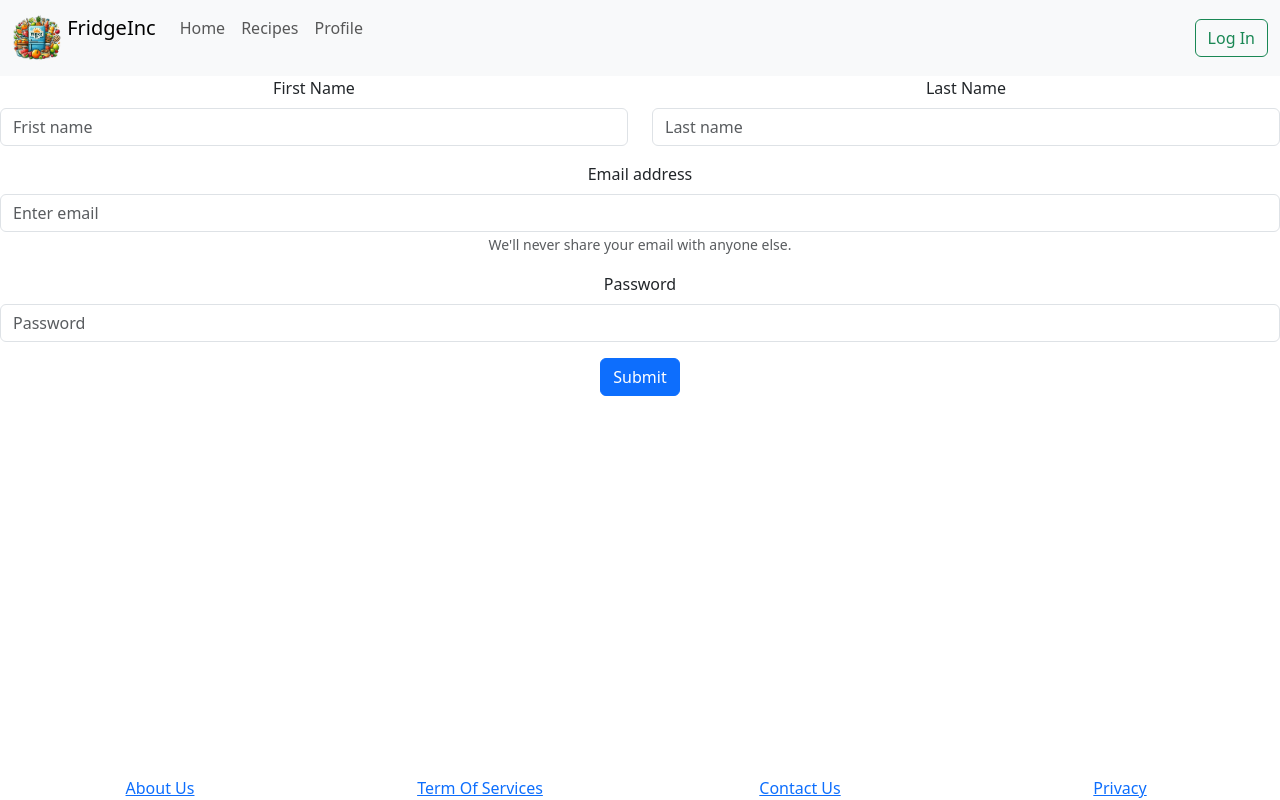
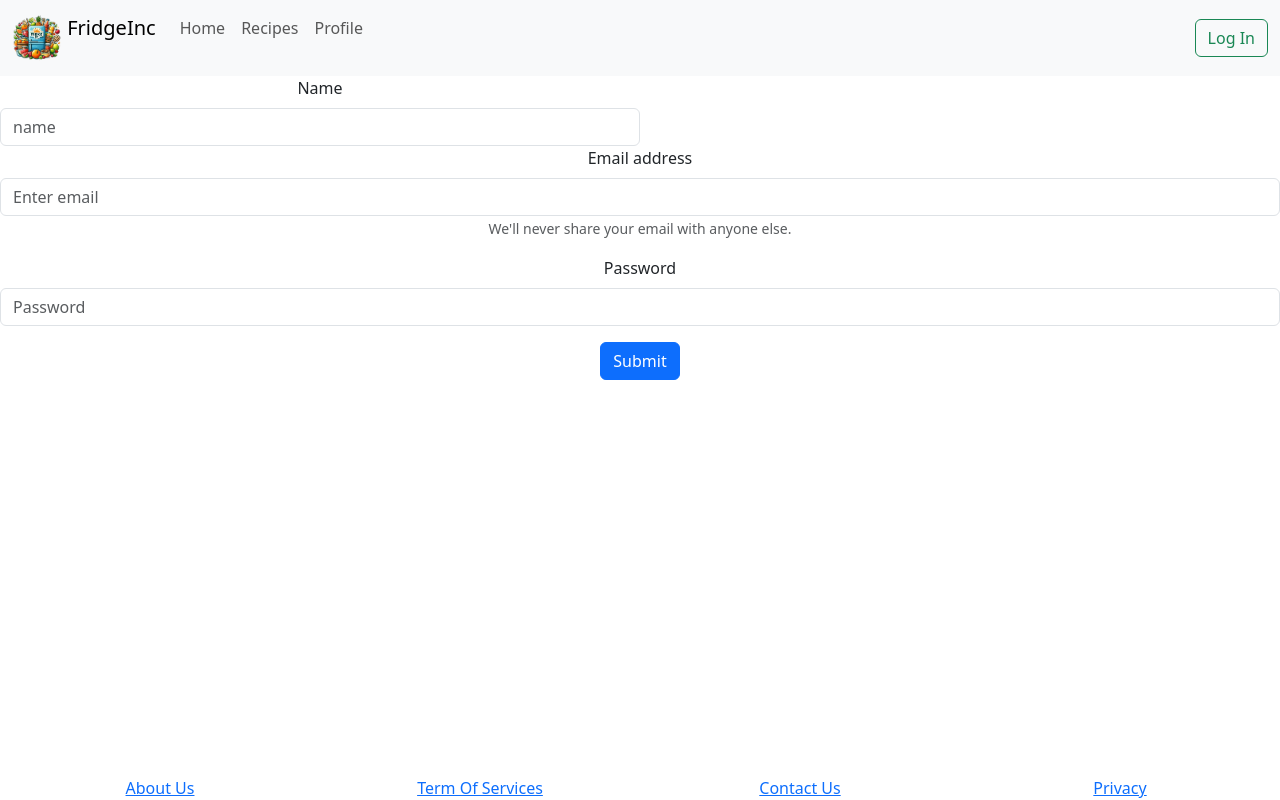
Before and after one commit to shibcreate/FridgeInc, a React (Vite) app in the folder client/: page /register in a window 1280 px wide. Built offline with nearby package versions, Linux system fonts and the light colour scheme.

Commit message:
update register

```diff
--- a/client/src/pages/Register.jsx
+++ b/client/src/pages/Register.jsx
@@ -1,22 +1,15 @@
 import Button from 'react-bootstrap/Button';
 import Form from 'react-bootstrap/Form';
-import Row from 'react-bootstrap/Row';
 import Col from 'react-bootstrap/Col';
-import {Link} from 'react-router-dom';
+import { Link } from 'react-router-dom';
 
 export default function Register() {
     return (
         <Form>
-            <Row className="mb-3">
-                <Form.Group as={Col} md='6'>
-                    <Form.Label>First Name</Form.Label>
-                    <Form.Control required type='text' placeholder="Frist name" />
-                </Form.Group>
-                <Form.Group as={Col} md='6'>
-                    <Form.Label>Last Name</Form.Label>
-                    <Form.Control required type='text' placeholder="Last name" />
-                </Form.Group>
-            </Row>
+            <Form.Group as={Col} md='6'>
+                <Form.Label> Name</Form.Label>
+                <Form.Control required type='text' placeholder="name" />
+            </Form.Group>
             <Form.Group className="mb-3" controlId="formBasicEmail">
                 <Form.Label>Email address</Form.Label>
                 <Form.Control type="email" placeholder="Enter email" />
@@ -29,9 +22,9 @@ export default function Register() {
                 <Form.Control type="password" placeholder="Password" />
             </Form.Group>
             <Link to='/profile'>
-            <Button variant="primary" type="submit">
-                Submit
-            </Button>
+                <Button variant="primary" type="submit">
+                    Submit
+                </Button>
             </Link>
         </Form>
     );
```
